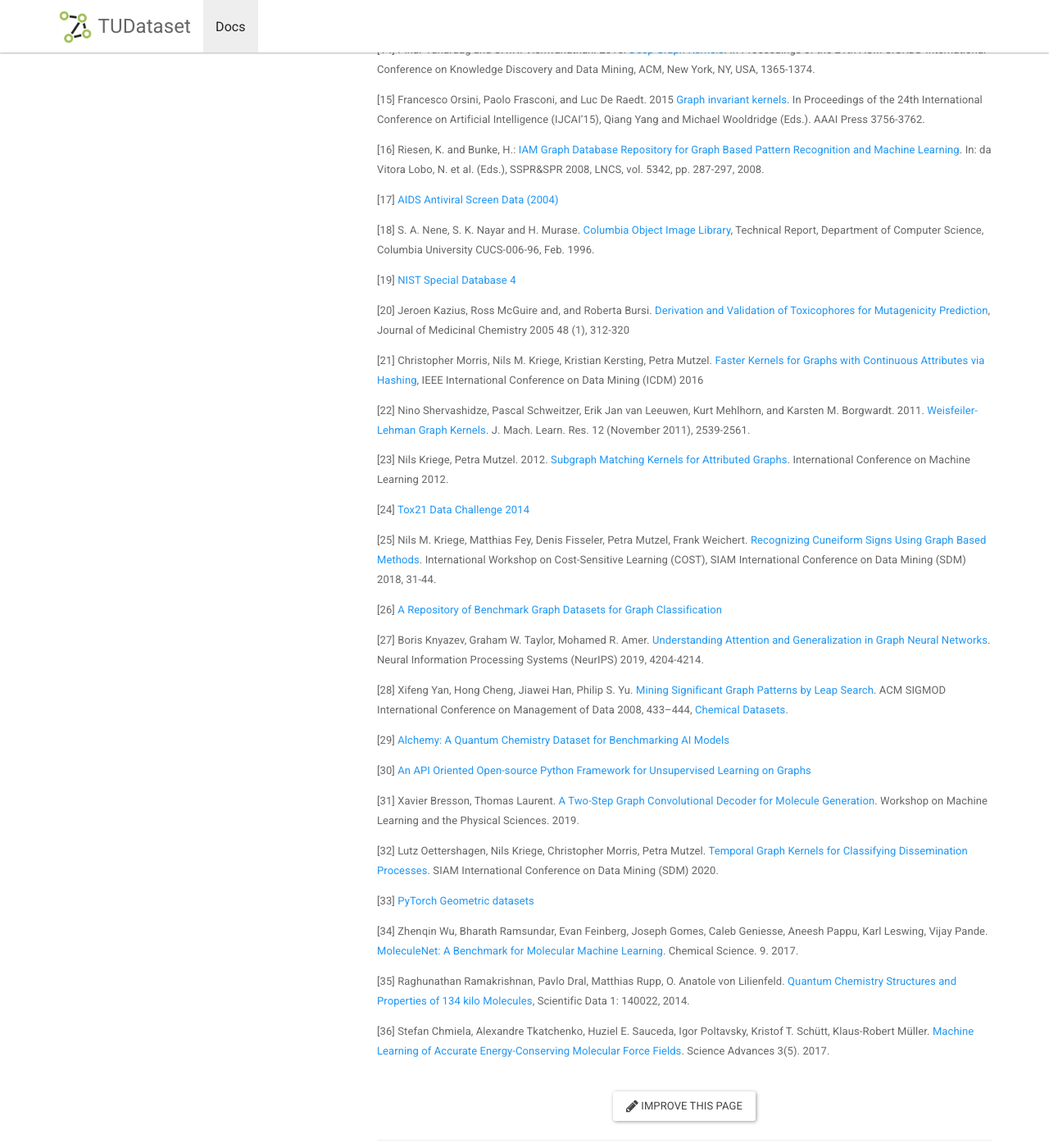
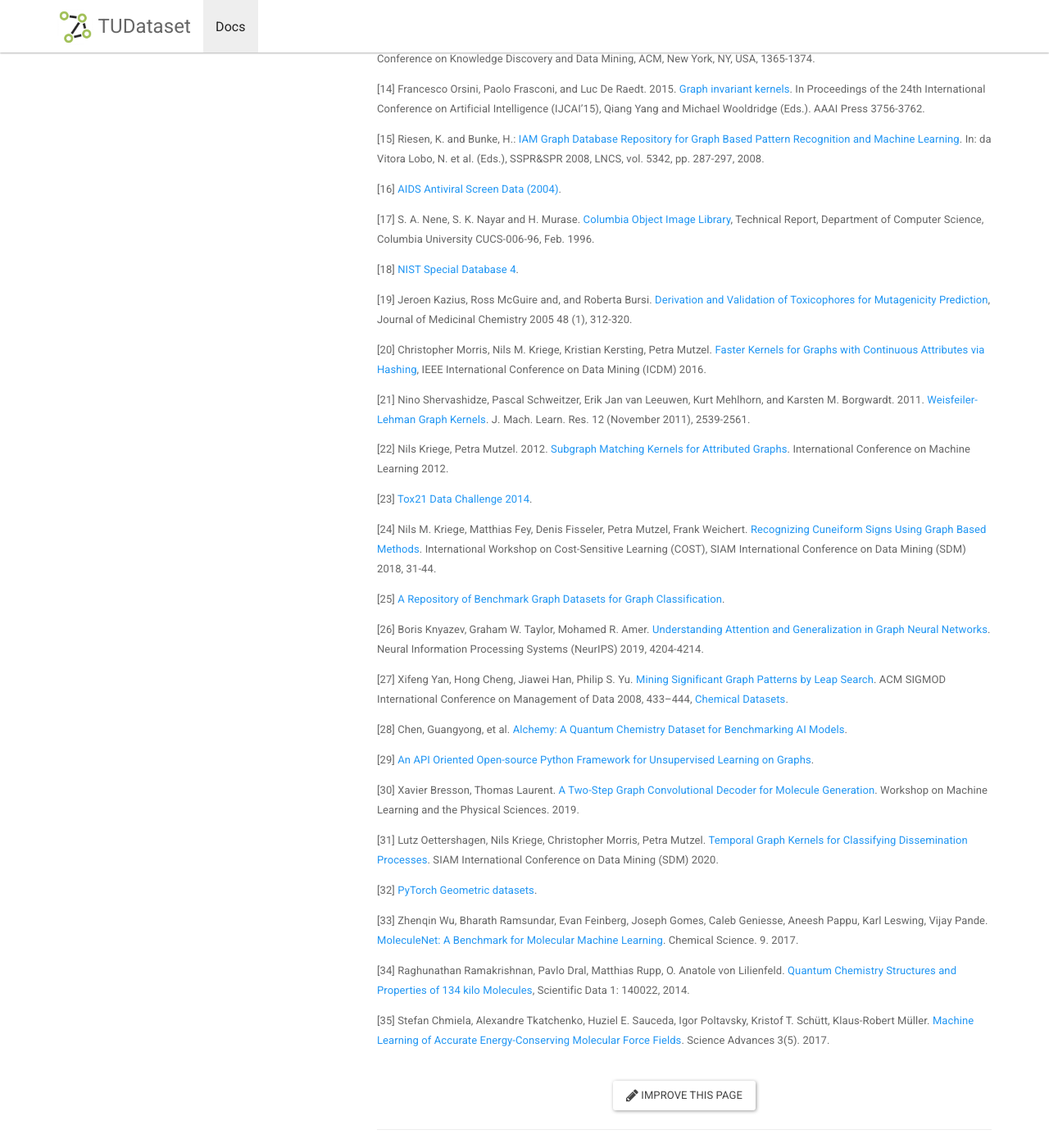
Before and after one commit to chrsmrrs/datasets, a Jekyll site: the page built from _docs/bibliography.md, in a window 1280 px wide and 1400 px high, scrolled down 855 px. Shown: the whole window at 82% size. Built offline with Jekyll 4.4.1, drawn with Linux system fonts in a browser that asks for light colours; some of the changed text lies outside the part shown; grey boxes are pictures that could not be loaded.

Commit message:
Update the references and fix the links

```diff
--- a/_docs/bibliography.md
+++ b/_docs/bibliography.md
@@ -4,126 +4,107 @@
 ---
 
 [1] Debnath, A.K., Lopez de Compadre, R.L., Debnath, G., Shusterman, A.J., and Hansch, C.
-[Structure-activity relationship of mutagenic aromatic and heteroaromatic nitro compounds](http://www.ncbi.nlm.nih.gov/pubmed/1995902.
-Correlation with molecular orbital energies and hydrophobicity). J. Med. Chem. 34(2):786-797 (1991).
+[Structure-activity relationship of mutagenic aromatic and heteroaromatic nitro compounds. Correlation with molecular orbital energies and hydrophobicity ](https://pubmed.ncbi.nlm.nih.gov/1995902/). J. Med. Chem. 34(2):786-797 (1991).
 {: #ref-1 }
 
-[2] Helma, C., King, R. D., Kramer, S., and Srinivasan, A. [The Predictive Toxicology Challenge 2000–2001](https://doi.org/10.1093/bioinformatics/17.1.107). Bioinformatics, 2001, 17, 107-108. [The Predictive Toxicology Challenge](http://www.predictive-toxicology.org/ptc www.predictive-toxicology.org/ptc)
+[2] Helma, C., King, R. D., Kramer, S., and Srinivasan, A. [The Predictive Toxicology Challenge 2000–2001](https://doi.org/10.1093/bioinformatics/17.1.107). Bioinformatics, 2001, 17, 107-108.
 {: #ref-2 }
 
-[3] Feragen, A., Kasenburg, N., Petersen, J., de Bruijne, M., Borgwardt, K.M.: [Scalable
-kernels for graphs with continuous attributes](http://papers.nips.cc/paper/5155-scalable-kernels-for-graphs-with-continuous-attributes.pdf). In: C.J.C. Burges, L. Bottou, Z. Ghahramani, K.Q. Weinberger (eds.) NIPS, pp. 216-224 (2013).
+[3] Feragen, A., Kasenburg, N., Petersen, J., de Bruijne, M., Borgwardt, K.M.: [Scalable kernels for graphs with continuous attributes](https://proceedings.neurips.cc/paper_files/paper/2013/hash/a2557a7b2e94197ff767970b67041697-Abstract.html). In: C.J.C. Burges, L. Bottou, Z. Ghahramani, K.Q. Weinberger (eds.) NIPS, pp. 216-224 (2013).
 {: #ref-3 }
 
-[4] K. M. Borgwardt, C. S. Ong, S. Schoenauer, S. V. N. Vishwanathan, A. J. Smola, and H. P.
-Kriegel. [Protein function prediction via graph kernels](http://bioinformatics.oxfordjournals.org/content/21/suppl_1/i47.full.pdf+html). Bioinformatics, 21(Suppl 1):i47–i56,
-Jun 2005.
+[4] K. M. Borgwardt, C. S. Ong, S. Schoenauer, S. V. N. Vishwanathan, A. J. Smola, and H. P. Kriegel. [Protein function prediction via graph kernels](https://doi.org/10.1093/bioinformatics/bti1007). Bioinformatics, 21(Suppl 1):i47–i56, Jun 2005.
 {: #ref-4 }
 
-[5] I. Schomburg, A. Chang, C. Ebeling, M. Gremse, C. Heldt, G. Huhn, and D. Schomburg. [Brenda, the enzyme database: updates and major new developments](http://www.ncbi.nlm.nih.gov/pubmed/14681450). Nucleic Acids Research, 32D:431–433, 2004.
+[5] I. Schomburg, A. Chang, C. Ebeling, M. Gremse, C. Heldt, G. Huhn, and D. Schomburg. [Brenda, the enzyme database: updates and major new developments](https://pubmed.ncbi.nlm.nih.gov/14681450/). Nucleic Acids Research, 32D:431–433, 2004.
 {: #ref-5 }
 
-[6] P. D. Dobson and A. J. Doig. [Distinguishing enzyme structures from non-enzymes without
-alignments](http://www.ncbi.nlm.nih.gov/pubmed/12850146). J. Mol. Biol., 330(4):771–783, Jul 2003.
+[6] P. D. Dobson and A. J. Doig. [Distinguishing enzyme structures from non-enzymes without alignments](https://pubmed.ncbi.nlm.nih.gov/12850146/). J. Mol. Biol., 330(4):771–783, Jul 2003.
 {: #ref-6 }
 
-[7] Sutherland, J. J.; O'Brien, L. A. & Weaver, D. F. [Spline-fitting with a
-genetic algorithm: a method for developing classification structure-activity
-relationships](http://www.ncbi.nlm.nih.gov/pubmed/14632439). J. Chem. Inf. Comput. Sci., 2003, 43, 1906-1915.
+[7] Sutherland, J. J.; O'Brien, L. A. & Weaver, D. F. [Spline-fitting with a genetic algorithm: a method for developing classification structure-activity relationships](https://pubmed.ncbi.nlm.nih.gov/14632439/). J. Chem. Inf. Comput. Sci., 2003, 43, 1906-1915.
 {: #ref-7 }
 
-[8] N. Wale and G. Karypis. [Comparison of descriptor spaces for chemical compound retrieval and
-classification](http://ieeexplore.ieee.org/xpls/abs_all.jsp?arnumber=4053093&tag=1). In Proc. of ICDM, pages 678–689, Hong Kong, 2006.
+[8] N. Wale and G. Karypis. [Comparison of descriptor spaces for chemical compound retrieval and classification](https://doi.org/10.1109/ICDM.2006.39). In Proc. of ICDM, pages 678–689, Hong Kong, 2006.
 {: #ref-8 }
 
-[9] [Pubchem](http://pubchem.ncbi.nlm.nih.gov)
+[9] [PubChem](https://pubchem.ncbi.nlm.nih.gov/).
 {: #ref-9 }
 
-[10] [http://image.diku.dk/aasa/papers/graphkernels_nips_erratum.pdf](http://image.diku.dk/aasa/papers/graphkernels_nips_erratum.pdf)
+[10] M. Neumann, P. Moreno, L. Antanas, R. Garnett, K. Kersting. [Graph Kernels for Object Category Prediction in Task-Dependent Robot Grasping](https://snap.stanford.edu/mlg2013/submissions/mlg2013_submission_11.pdf). Eleventh Workshop on Mining and Learning with Graphs (MLG-13), Chicago, Illinois, USA, 2013.
 {: #ref-10 }
 
-[11] M. Neumann, P. Moreno, L. Antanas, R. Garnett, K. Kersting. [Graph Kernels for
-Object Category Prediction in Task-Dependent Robot Grasping](http://www-kd.iai.uni-bonn.de/pubattachments/716/neumann2013mlg_grasping.pdf). Eleventh Workshop
-on Mining and Learning with Graphs (MLG-13), Chicago, Illinois, USA, 2013.
+[11] [First-MM project website](https://web.archive.org/web/20191229100007/https://www.first-mm.eu/), archived on December 29, 2019.
 {: #ref-11 }
 
-[12] [hhttp://www.first-mm.eu/data.html](http://www.first-mm.eu/data.html)
+[12] M. Neumann, R. Garnett, C. Bauckhage, and K. Kersting. [Propagation kernels: efficient graph kernels from propagated information](https://doi.org/10.1007/s10994-015-5517-9). Machine Learning, 102(2):209–245, 2016.
 {: #ref-12 }
 
-[13] M. Neumann, R. Garnett, C. Bauckhage, and K. Kersting. [ Propagation kernels: efficient graph kernels from propagated information](http://link.springer.com/article/10.1007%2Fs10994-015-5517-9). Machine Learning, 102(2):209–245, 2016
+[13] Pinar Yanardag and S.V.N. Vishwanathan. 2015. [Deep Graph Kernels](https://doi.org/10.1145/2783258.2783417). In Proceedings of the 21th ACM SIGKDD International Conference on Knowledge Discovery and Data Mining, ACM, New York, NY, USA, 1365-1374.
 {: #ref-13 }
 
-[14] Pinar Yanardag and S.V.N. Vishwanathan. 2015. [Deep Graph Kernels](http://dl.acm.org/citation.cfm?id=2783417). In Proceedings of the 21th ACM SIGKDD International Conference on Knowledge Discovery and Data Mining, ACM, New York, NY, USA, 1365-1374.
+[14] Francesco Orsini, Paolo Frasconi, and Luc De Raedt. 2015. [Graph invariant kernels](https://www.ijcai.org/Proceedings/15/Papers/528.pdf). In Proceedings of the 24th International Conference on Artificial Intelligence (IJCAI'15), Qiang Yang and Michael Wooldridge (Eds.). AAAI Press 3756-3762.
 {: #ref-14 }
 
-[15] Francesco Orsini, Paolo Frasconi, and Luc De Raedt. 2015 [Graph invariant kernels](hhttp://www.ijcai.org/Proceedings/15/Papers/528.pdf). In Proceedings of the 24th International Conference on Artificial Intelligence (IJCAI'15), Qiang Yang and Michael Wooldridge (Eds.). AAAI Press 3756-3762.
+[15] Riesen, K. and Bunke, H.: [IAM Graph Database Repository for Graph Based Pattern Recognition and Machine Learning](https://doi.org/10.1007/978-3-540-89689-0_33). In: da Vitora Lobo, N. et al. (Eds.), SSPR&SPR 2008, LNCS, vol. 5342, pp. 287-297, 2008.
 {: #ref-15 }
 
-[16] Riesen, K. and Bunke, H.: [IAM Graph Database Repository for Graph Based Pattern Recognition and Machine Learning](http://link.springer.com/chapter/10.1007%2F978-3-540-89689-0_33). In: da Vitora Lobo, N. et al. (Eds.), SSPR&SPR 2008, LNCS, vol. 5342, pp. 287-297, 2008.
+[16] [AIDS Antiviral Screen Data (2004)](https://wiki.nci.nih.gov/spaces/NCIDTPdata/pages/158204006/AIDS+Antiviral+Screen+Data).
 {: #ref-16 }
 
-[17] [AIDS Antiviral Screen Data (2004)](https://wiki.nci.nih.gov/display/NCIDTPdata/AIDS+Antiviral+Screen+Data)
+[17] S. A. Nene, S. K. Nayar and H. Murase. [Columbia Object Image Library](https://www.cs.columbia.edu/CAVE/software/softlib/coil-100.php), Technical Report, Department of Computer Science, Columbia University CUCS-006-96, Feb. 1996.
 {: #ref-17 }
 
-[18] S. A. Nene, S. K. Nayar and H. Murase. [Columbia Object Image Library](http://www.cs.columbia.edu/CAVE/software/softlib/coil-100.php), Technical Report, Department of Computer Science, Columbia University CUCS-006-96,
-Feb. 1996.
+[18] [NIST Special Database 4](https://www.nist.gov/srd/nist-special-database-4).
 {: #ref-18 }
 
-[19] [NIST Special Database 4](http://www.nist.gov/srd/nistsd4.cfm)
+[19] Jeroen Kazius, Ross McGuire and, and Roberta Bursi. [Derivation and Validation of Toxicophores for Mutagenicity Prediction](https://pubs.acs.org/doi/abs/10.1021/jm040835a), Journal of Medicinal Chemistry 2005 48 (1), 312-320.
 {: #ref-19 }
 
-[20] Jeroen Kazius, Ross McGuire and, and Roberta Bursi. [Derivation and Validation of Toxicophores for Mutagenicity Prediction](http://pubs.acs.org/doi/abs/10.1021/jm040835a), Journal of Medicinal Chemistry 2005 48 (1), 312-320
+[20] Christopher Morris, Nils M. Kriege, Kristian Kersting, Petra Mutzel. [Faster Kernels for Graphs with Continuous Attributes via Hashing](https://doi.org/10.1109/ICDM.2016.0142), IEEE International Conference on Data Mining (ICDM) 2016.
 {: #ref-20 }
 
-[21] Christopher Morris, Nils M. Kriege, Kristian Kersting, Petra Mutzel. [Faster Kernels for Graphs with Continuous Attributes via Hashing](https://ieeexplore.ieee.org/document/7837955), IEEE International Conference on Data Mining (ICDM) 2016
+[21] Nino Shervashidze, Pascal Schweitzer, Erik Jan van Leeuwen, Kurt Mehlhorn, and Karsten M. Borgwardt. 2011. [Weisfeiler-Lehman Graph Kernels](https://www.jmlr.org/papers/volume12/shervashidze11a/shervashidze11a.pdf). J. Mach. Learn. Res. 12 (November 2011), 2539-2561.
 {: #ref-21 }
 
-[22] Nino Shervashidze, Pascal Schweitzer, Erik Jan van Leeuwen, Kurt Mehlhorn, and Karsten M. Borgwardt. 2011. [Weisfeiler-Lehman Graph Kernels](http://www.jmlr.org/papers/volume12/shervashidze11a/shervashidze11a.pdf). J. Mach. Learn. Res. 12 (November 2011), 2539-2561.
+[22] Nils Kriege, Petra Mutzel. 2012. [Subgraph Matching Kernels for Attributed Graphs](https://icml.cc/2012/papers/542.pdf). International Conference on Machine Learning 2012.
 {: #ref-22 }
 
-[23] Nils Kriege, Petra Mutzel. 2012. [Subgraph Matching Kernels for Attributed Graphs](http://icml.cc/2012/papers/542.pdf). International Conference on Machine Learning  2012.
+[23] [Tox21 Data Challenge 2014](https://tripod.nih.gov/tox21/challenge/data.jsp).
 {: #ref-23 }
 
-[24] [Tox21 Data Challenge 2014](https://tripod.nih.gov/tox21/challenge/data.jsp)
+[24] Nils M. Kriege, Matthias Fey, Denis Fisseler, Petra Mutzel, Frank Weichert. [Recognizing Cuneiform Signs Using Graph Based Methods](https://proceedings.mlr.press/v88/kriege18a.html). International Workshop on Cost-Sensitive Learning (COST), SIAM International Conference on Data Mining (SDM) 2018, 31-44.
 {: #ref-24 }
 
-[25] Nils M. Kriege, Matthias Fey, Denis Fisseler, Petra Mutzel, Frank Weichert. [Recognizing Cuneiform Signs Using Graph Based Methods](http://proceedings.mlr.press/v88/kriege18a.html). International Workshop on Cost-Sensitive Learning (COST), SIAM International Conference on Data Mining (SDM) 2018, 31-44.
+[25] [A Repository of Benchmark Graph Datasets for Graph Classification](https://github.com/TrustAGI-Lab/graph_datasets).
 {: #ref-25 }
 
-[26] [ A Repository of Benchmark Graph Datasets for Graph Classification](https://github.com/shiruipan/graph_datasets)
+[26] Boris Knyazev, Graham W. Taylor, Mohamed R. Amer. [Understanding Attention and Generalization in Graph Neural Networks](https://papers.nips.cc/paper_files/paper/2019/hash/4c5bcfec8584af0d967f1ab10179ca4b-Abstract.html). Neural Information Processing Systems (NeurIPS) 2019, 4204-4214.
 {: #ref-26 }
 
-[27] Boris Knyazev, Graham W. Taylor, Mohamed R. Amer. [Understanding Attention and Generalization in Graph Neural Networks](https://arxiv.org/abs/1905.02850). Neural Information Processing Systems (NeurIPS) 2019, 4204-4214.
+[27] Xifeng Yan, Hong Cheng, Jiawei Han, Philip S. Yu. [Mining Significant Graph Patterns by Leap Search](https://dl.acm.org/doi/10.1145/1376616.1376662). ACM SIGMOD International Conference on Management of Data 2008, 433–444, [Chemical Datasets](https://sites.cs.ucsb.edu/~xyan/dataset.htm).
 {: #ref-27 }
 
-[28] Xifeng Yan, Hong Cheng, Jiawei Han, Philip S. Yu. [Mining Significant Graph Patterns by Leap Search](https://doi.org/10.1145/1376616.1376662). ACM SIGMOD International Conference on Management of Data 2008, 433–444,
-[Chemical Datasets](https://sites.cs.ucsb.edu/~xyan/dataset.htm).
+[28] Chen, Guangyong, et al. [Alchemy: A Quantum Chemistry Dataset for Benchmarking AI Models](https://arxiv.org/abs/1906.09427).
 {: #ref-28 }
 
-[29] [Alchemy: A Quantum Chemistry Dataset for Benchmarking AI Models](https://arxiv.org/abs/1906.09427)
+[29] [An API Oriented Open-source Python Framework for Unsupervised Learning on Graphs](https://github.com/benedekrozemberczki/karateclub).
 {: #ref-29 }
 
-[30] [An API Oriented Open-source Python Framework for Unsupervised Learning on Graphs](https://github.com/benedekrozemberczki/karateclub)
+[30] Xavier Bresson, Thomas Laurent. [A Two-Step Graph Convolutional Decoder for Molecule Generation](https://ml4physicalsciences.github.io/2019/files/NeurIPS_ML4PS_2019_93.pdf). Workshop on Machine Learning and the Physical Sciences. 2019.
 {: #ref-30 }
 
-[31] Xavier Bresson, Thomas Laurent. [A Two-Step Graph Convolutional Decoder for Molecule Generation](https://ml4physicalsciences.github.io/files/NeurIPS_ML4PS_2019_93.pdf). Workshop on Machine Learning and the Physical Sciences. 2019.
+[31] Lutz Oettershagen, Nils Kriege, Christopher Morris, Petra Mutzel. [Temporal Graph Kernels for Classifying Dissemination Processes](https://arxiv.org/abs/1911.05496). SIAM International Conference on Data Mining (SDM) 2020.
 {: #ref-31 }
 
-[32] Lutz Oettershagen, Nils Kriege, Christopher Morris, Petra Mutzel. [Temporal Graph Kernels for Classifying Dissemination Processes](https://arxiv.org/pdf/1911.05496.pdf). SIAM International Conference on Data Mining (SDM) 2020.
+[32] [PyTorch Geometric datasets](https://pytorch-geometric.readthedocs.io/en/latest/modules/datasets.html).
 {: #ref-32 }
 
-[33] [PyTorch Geometric datasets](https://pytorch-geometric.readthedocs.io/en/latest/modules/datasets.html)
+[33] Zhenqin Wu, Bharath Ramsundar, Evan Feinberg, Joseph Gomes, Caleb Geniesse, Aneesh Pappu, Karl Leswing, Vijay Pande. [MoleculeNet: A Benchmark for Molecular Machine Learning](https://pubs.rsc.org/en/content/articlehtml/2018/sc/c7sc02664a). Chemical Science. 9. 2017.
 {: #ref-33 }
 
-[34]  Zhenqin Wu, Bharath Ramsundar, Evan Feinberg, Joseph Gomes, Caleb Geniesse, Aneesh Pappu, Karl Leswing, Vijay Pande.
-[MoleculeNet: A Benchmark for Molecular Machine Learning](https://arxiv.org/abs/1703.00564). Chemical Science. 9. 2017.
+[34] Raghunathan Ramakrishnan, Pavlo Dral, Matthias Rupp, O. Anatole von Lilienfeld. [Quantum Chemistry Structures and Properties of 134 kilo Molecules](https://doi.org/10.1038/sdata.2014.22), Scientific Data 1: 140022, 2014.
 {: #ref-34 }
 
-[35] Raghunathan Ramakrishnan, Pavlo Dral, Matthias Rupp, O. Anatole von Lilienfeld.
-[Quantum Chemistry Structures and Properties of 134 kilo Molecules](https://www.researchgate.net/publication/274256239_Quantum_chemistry_structures_and_properties_of_134_kilo_molecules), Scientific Data
-1: 140022, 2014.
+[35] Stefan Chmiela, Alexandre Tkatchenko, Huziel E. Sauceda, Igor Poltavsky, Kristof T. Schütt, Klaus-Robert Müller. [Machine Learning of Accurate Energy-Conserving Molecular Force Fields](https://doi.org/10.1126/sciadv.1603015). Science Advances 3(5). 2017.
 {: #ref-35 }
-
-[36]  Stefan Chmiela, Alexandre Tkatchenko, Huziel E. Sauceda, Igor Poltavsky, Kristof T. Schütt, Klaus-Robert Müller.
-[Machine Learning of Accurate Energy-Conserving Molecular Force Fields](https://arxiv.org/abs/1611.04678). Science Advances 3(5). 2017.
-{: #ref-36 }
```
